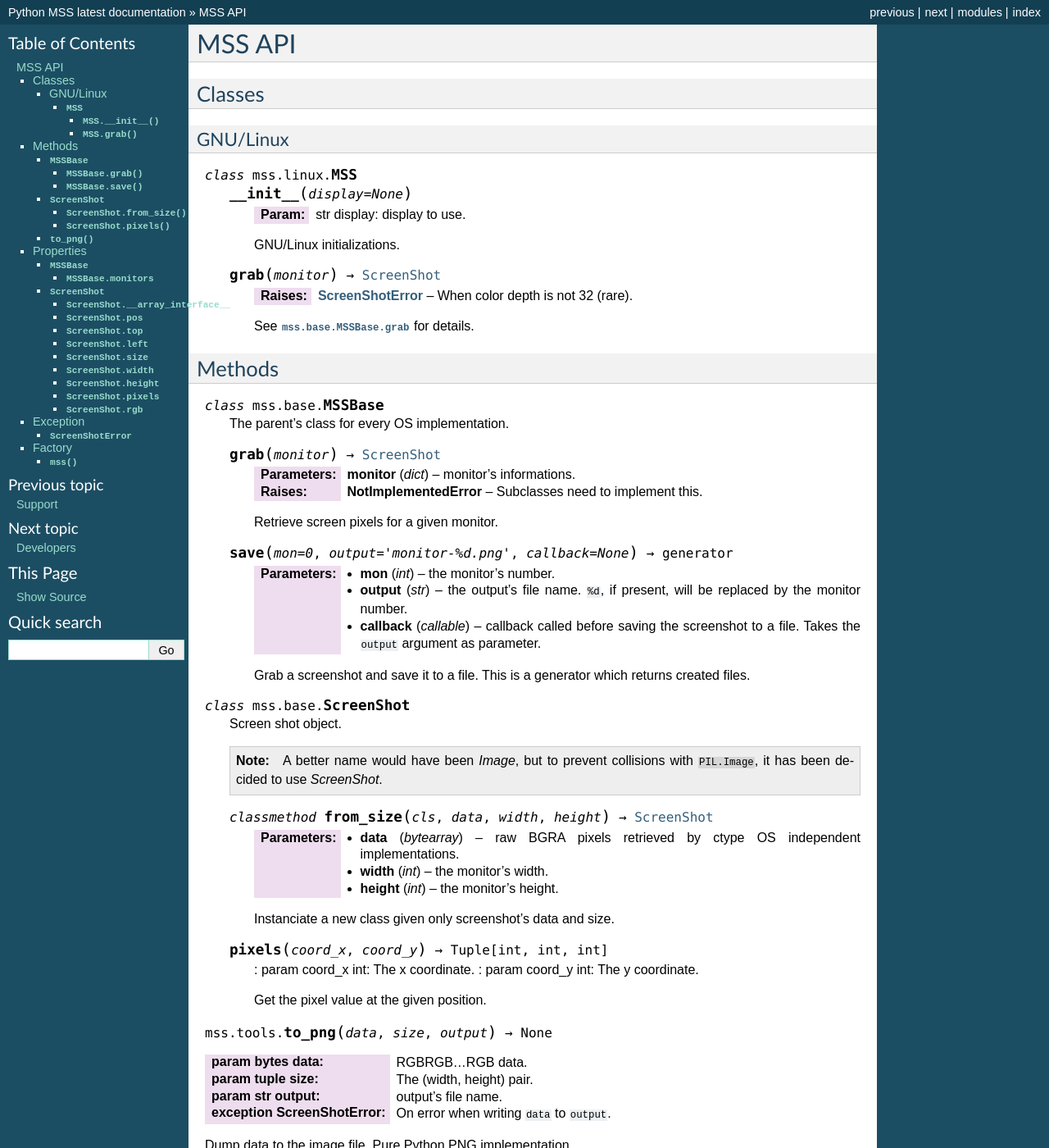
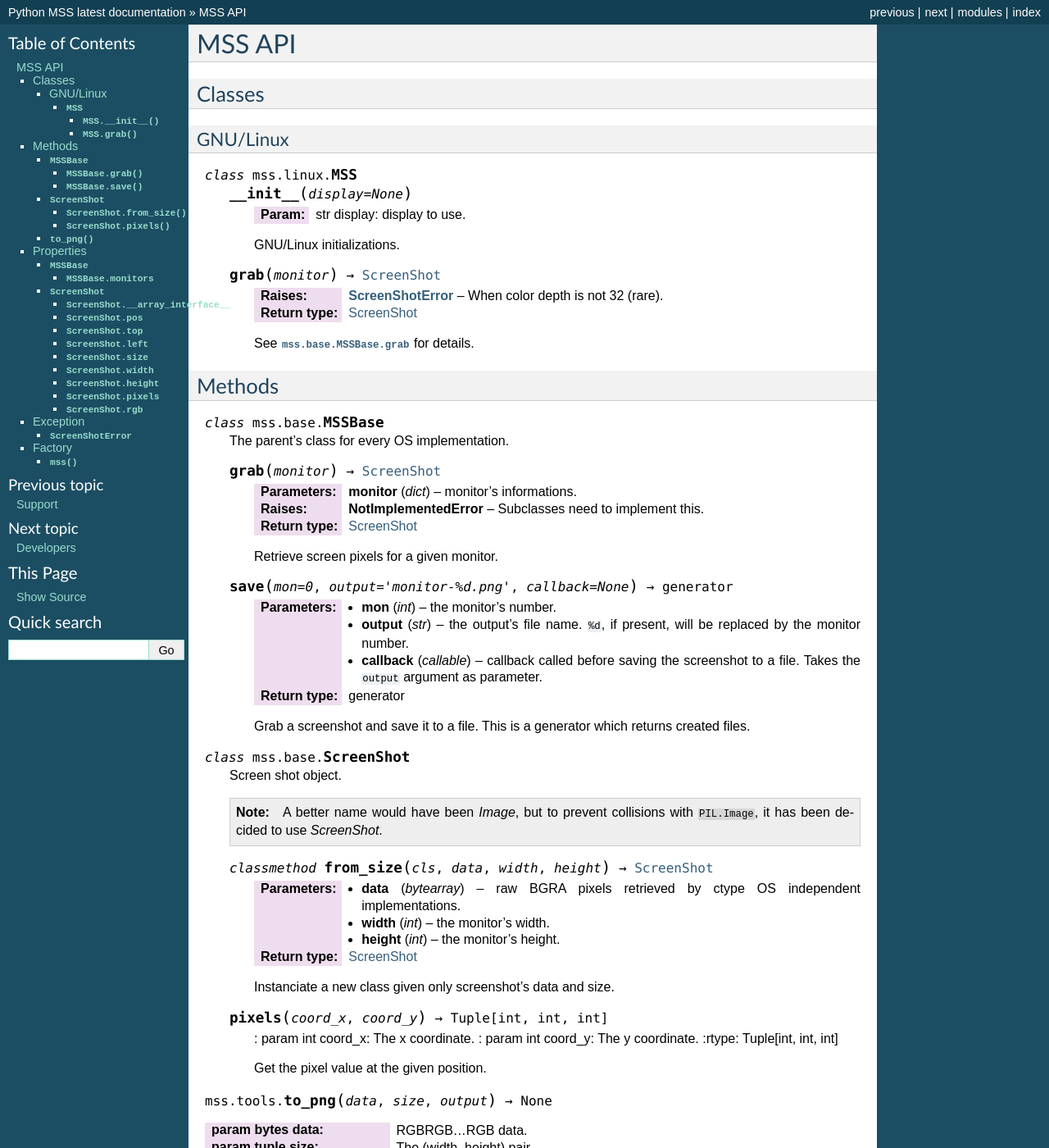
Before and after one commit to BoboTiG/python-mss, a Sphinx documentation site: the page built from docs/source/api.rst, in a window 1280 px wide and 1400 px high. Shown: the whole window at 82% size. Built offline with Sphinx 7.4.7, drawn with Linux system fonts in a browser that asks for light colours; some of the changed text lies outside the part shown.

Commit message:
Update doc

```diff
--- a/docs/source/api.rst
+++ b/docs/source/api.rst
@@ -21,6 +21,7 @@ GNU/Linux
     .. method:: grab(monitor) -> ScreenShot
 
         :exception ScreenShotError: When color depth is not 32 (rare).
+        :rtype: ScreenShot
 
         See :attr:`mss.base.MSSBase.grab` for details.
 
@@ -38,6 +39,7 @@ Methods
 
         :param dict monitor: monitor's informations.
         :exception NotImplementedError: Subclasses need to implement this.
+        :rtype: ScreenShot
 
         Retrieve screen pixels for a given monitor.
 
@@ -46,6 +48,7 @@ Methods
         :param int mon: the monitor's number.
         :param str output: the output's file name. ``%d``, if present, will be replaced by the monitor number.
         :param callable callback: callback called before saving the screenshot to a file. Takes the ``output`` argument as parameter.
+        :rtype: generator
 
         Grab a screenshot and save it to a file. This is a generator which returns created files.
 
@@ -64,13 +67,15 @@ Methods
                                OS independent implementations.
         :param int width: the monitor's width.
         :param int height: the monitor's height.
+        :rtype: ScreenShot
 
         Instanciate a new class given only screenshot's data and size.
 
     .. method:: pixels(coord_x, coord_y) -> Tuple[int, int, int]
 
-        : param coord_x int: The x coordinate.
-        : param coord_y int: The y coordinate.
+        : param int coord_x: The x coordinate.
+        : param int coord_y: The y coordinate.
+        :rtype: Tuple[int, int, int]
 
         Get the pixel value at the given position.
 
@@ -164,6 +169,7 @@ Properties
     .. attribute:: rgb
 
         Computed RGB values from the BGRA raw pixels.
+
         :type: bytes
 
 
```
Also changed, not shown: 1 other file.
